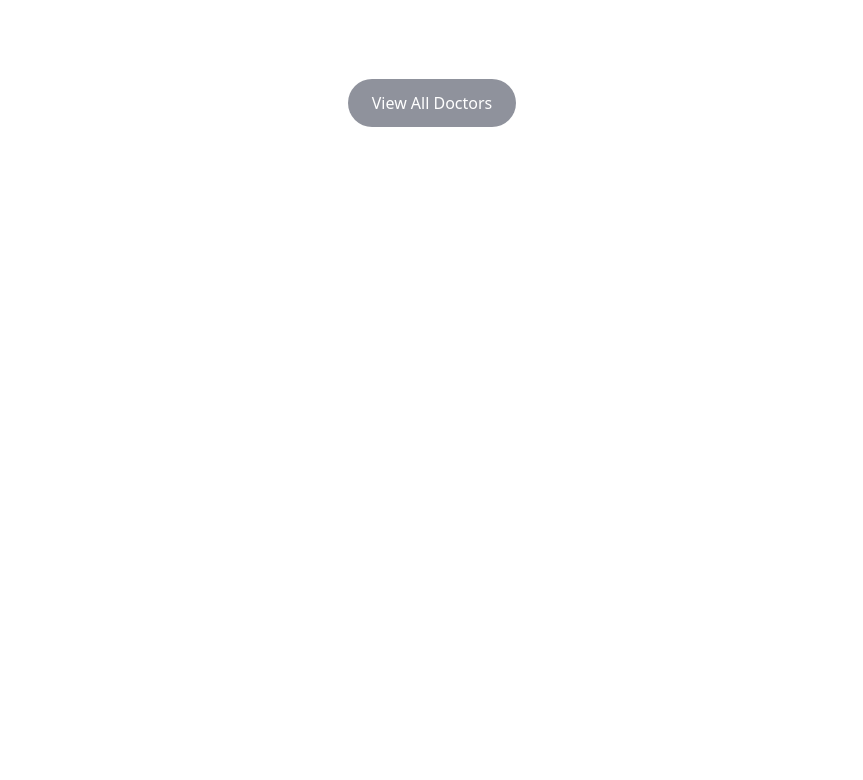
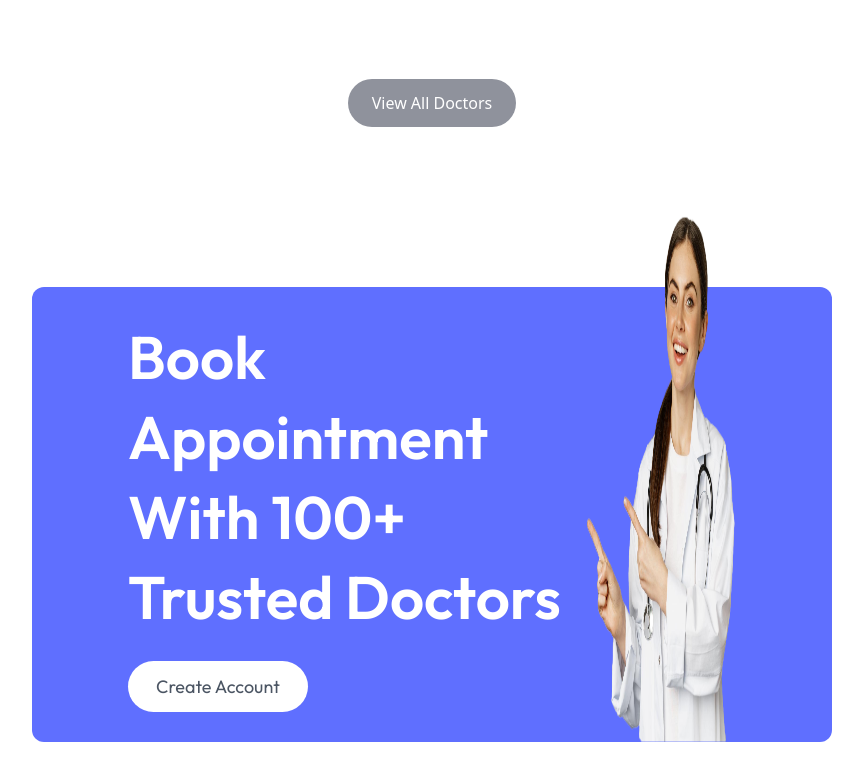
Before and after one commit to ahmadrgul/prescripto, a React (Vite) app in the folder frontend/: page / in a window 1280 px wide. Shown: the part 5201-5981 px from the top of the page, without its empty margins (208-1071 px from the left). Before the commit the page ends 5488 px from the top, so only its background shows below. Built offline with nearby package versions, Linux system fonts and the light colour scheme.

Commit message:
CTA Section Done

```diff
--- a/frontend/src/App.jsx
+++ b/frontend/src/App.jsx
@@ -2,7 +2,7 @@ import Nav from './components/Nav';
 import Hero from './components/Hero';
 import Specialty from './components/Speciality';
 import TopDocs from './components/TopDocs';
-
+import CTA from './components/CTA';
 
 const App = () => {
   return (
@@ -11,6 +11,7 @@ const App = () => {
       <Hero />
       <Specialty />
       <TopDocs />
+      <CTA />
     </div>
   )
 }
--- a/frontend/src/components/Button.jsx
+++ b/frontend/src/components/Button.jsx
@@ -1,6 +1,6 @@
 const Button = ({ text, bgColor, textColor, }) => {
   return (
-    <button className={`bg-${bgColor} py-3 px-7 text-${textColor} rounded-full font-outfit text-[18px] flex items-center justify-center`}>
+    <button className={`bg-${bgColor} w-fit py-3 px-7 text-${textColor} rounded-full font-outfit text-[18px] flex items-center justify-center`}>
         {text}
     </button>
   )
--- /dev/null
+++ b/frontend/src/components/CTA.jsx
@@ -0,0 +1,27 @@
+import appointment_img from '../assets/assets_frontend/appointment_img.png';
+import Button from './Button';
+
+const CTA = () => {
+  return (
+    <div className="w-full my-40 flex bg-primary h-[455px] rounded-xl px-24">
+        <div className='h-full'>
+            <div className='h-full flex flex-col justify-center gap-6'>
+                <h1 className="text-6xl font-semibold text-white font-outfit leading-20">Book Appointment With 100+ Trusted Doctors</h1>
+                <Button
+                    text="Create Account"
+                    bgColor="white"
+                    textColor="[#4B5563]"
+                />
+            </div>
+        </div>
+        <div className='flex items-end w-2/3'>
+            <img
+                src={appointment_img}
+                className='h-[529px]'
+            />
+        </div>
+    </div>
+  )
+}
+
+export default CTA;
```
